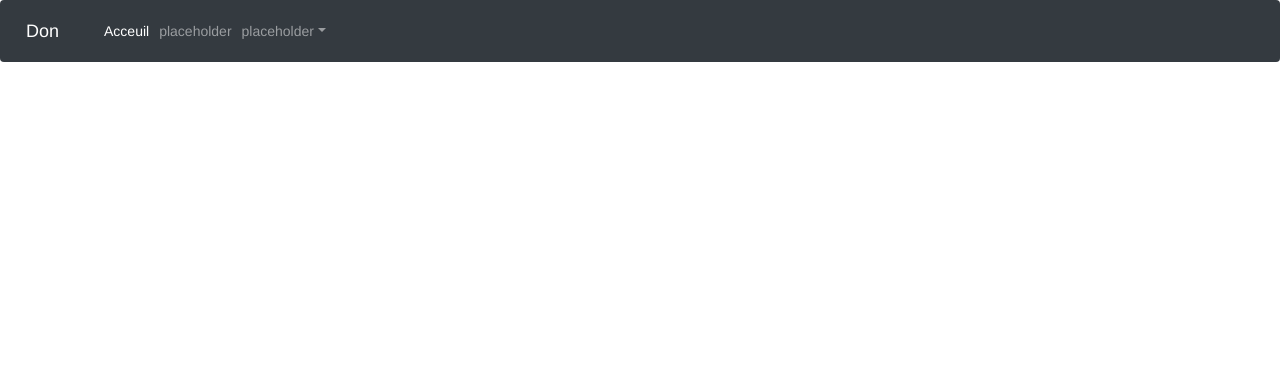
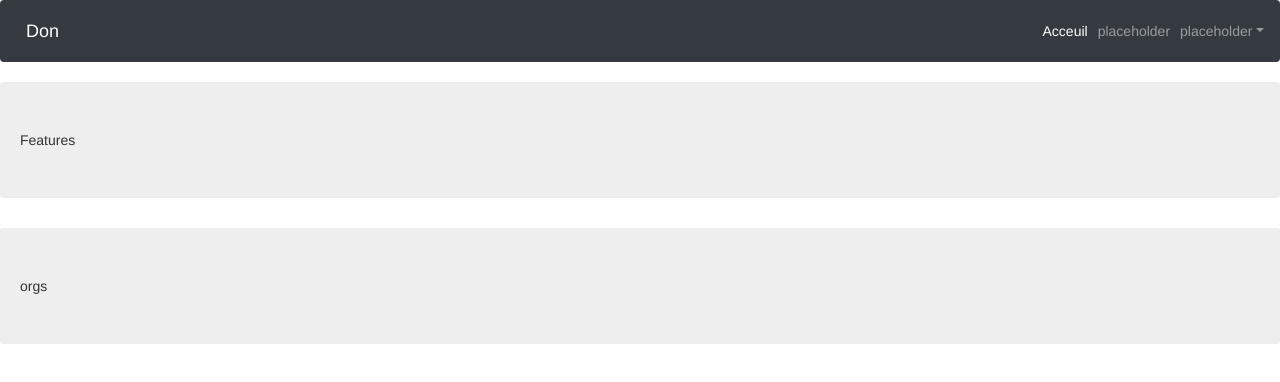
Before and after one commit to Philz69/HackDon, a plain HTML site: page index.html in a window 1280 px wide. Drawn offline with nearby package versions, Linux system fonts and the light colour scheme.

Commit message:
First sketch of the orgs page

```diff
--- a/css/style.css
+++ b/css/style.css
@@ -0,0 +1,3 @@
+
+
+/*# sourceMappingURL=style.css.map */
--- a/index.html
+++ b/index.html
@@ -1,5 +1,6 @@
 <!DOCTYPE html>
 <html>
+    <title>placeholder</title>
     <head>
         <link rel="stylesheet" href="css/style.css">
         <link rel="stylesheet" href="css/bootstrap.css">
@@ -8,14 +9,9 @@
         <script src="js/popper.min.js"></script>
     </head>
     <body>
-       <nav class="navbar navbar-expand-lg navbar-dark bg-dark justify-content-between">
+        <nav class="navbar navbar-expand-lg navbar-dark bg-dark">
             <a class="navbar-brand" href="#">Don</a>
-  <button class="navbar-toggler" type="button" data-toggle="collapse" data-target="#navbarSupportedContent" aria-controls="navbarSupportedContent" aria-expanded="false" aria-label="Toggle navigation">
-    <span class="navbar-toggler-icon"></span>
-  </button>
-
-  <div class="collapse navbar-collapse" id="navbarSupportedContent">
-    <ul class="navbar-nav mr-auto">
+            <ul class="navbar-nav ml-auto justify-content-end">
                 <li class="nav-item active">
                     <a class="nav-link" href="#">Acceuil</a>
                 </li>
@@ -32,8 +28,18 @@
                     </div>
                 </li>
             </ul>
-  </div>
         </nav>
 
+        <div class="jumbotron">
+            <div>
+                Features
+            </div>
+        </div>
+
+        <div class="jumbotron">
+            <div>
+                orgs
+            </div>
+        </div>
     </body>
 </html>
```
Lines whose indentation alone changed are shown as unchanged.
